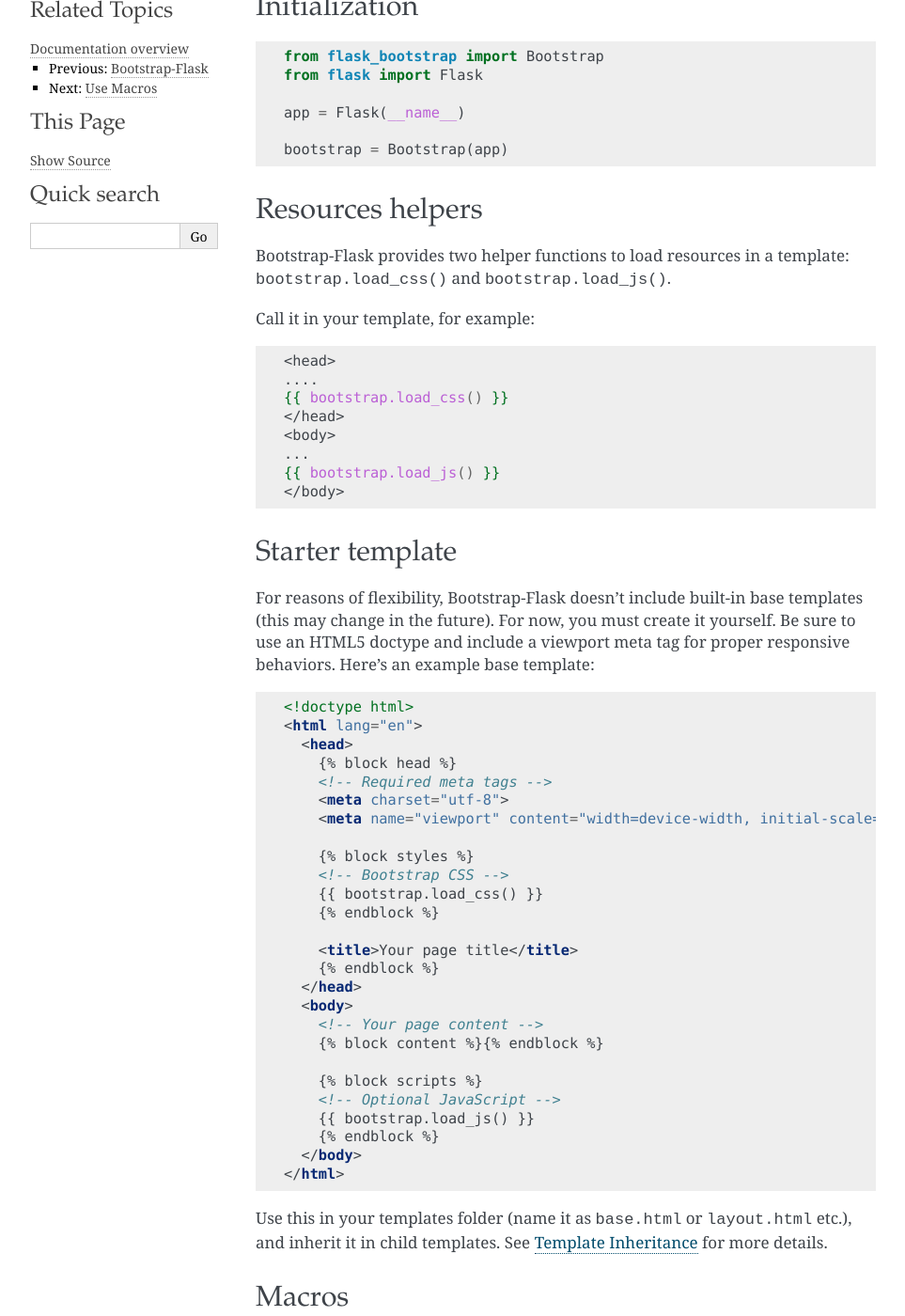
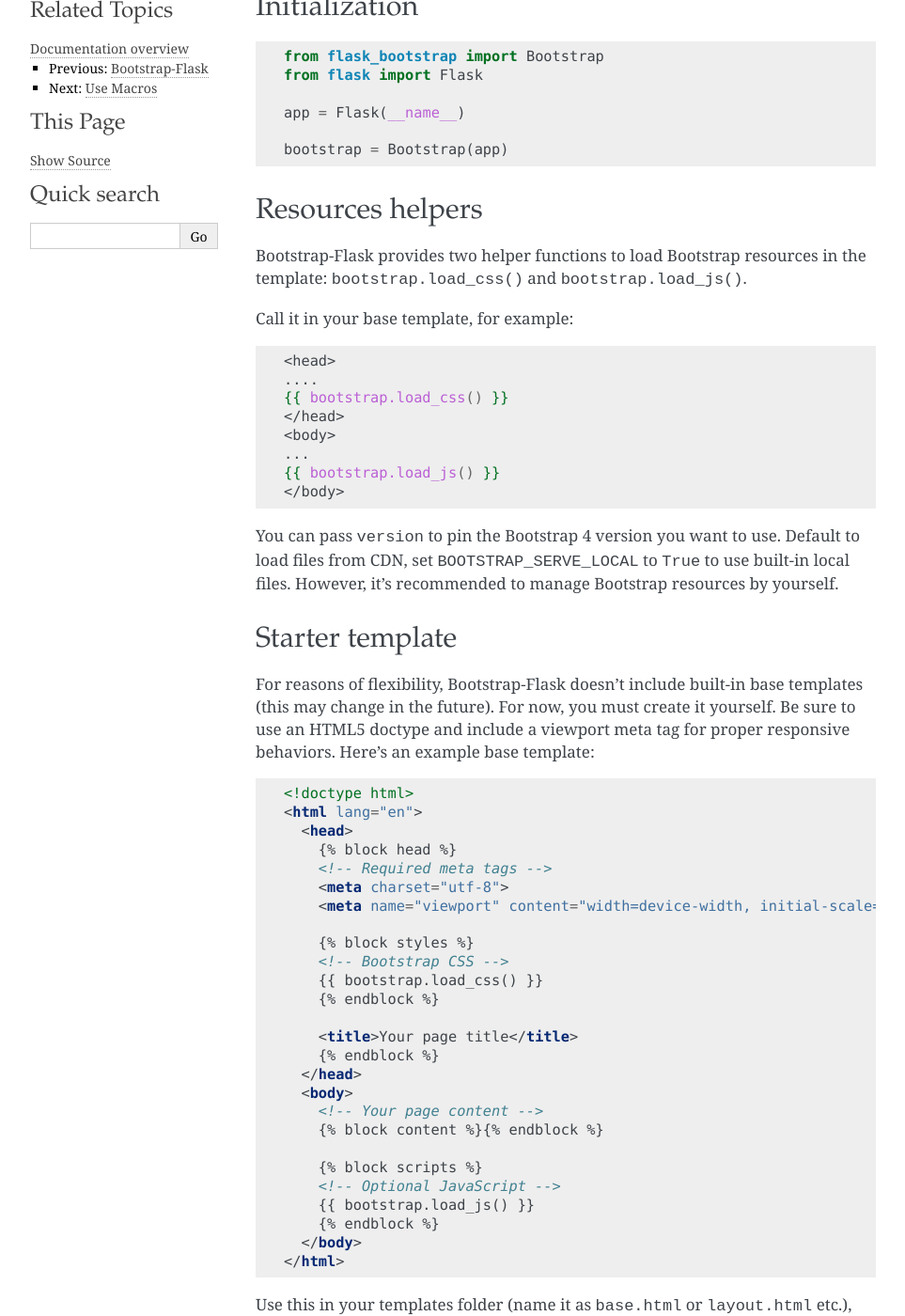
Before and after one commit to helloflask/bootstrap-flask, a Sphinx documentation site: the page built from docs/basic.rst, in a window 1280 px wide and 1400 px high, scrolled down 235 px. Shown: the whole window at 94% size, without its empty margins (148-1111 px from the left). Built offline with Sphinx 7.4.7, drawn with Linux system fonts in a browser that asks for light colours; some of the changed text lies outside the part shown.

Commit message:
Update basic.rst

```diff
--- a/docs/basic.rst
+++ b/docs/basic.rst
@@ -23,10 +23,10 @@ Initialization
 Resources helpers
 -----------------
 
-Bootstrap-Flask provides two helper functions to load resources in a template:
+Bootstrap-Flask provides two helper functions to load Bootstrap resources in the template:
 ``bootstrap.load_css()`` and ``bootstrap.load_js()``.
 
-Call it in your template, for example:
+Call it in your base template, for example:
 
 .. code-block:: jinja
 
@@ -38,6 +38,9 @@ Call it in your template, for example:
     ...
     {{ bootstrap.load_js() }}
     </body>
+
+You can pass ``version`` to pin the Bootstrap 4 version you want to use. Default to load files from CDN, set ``BOOTSTRAP_SERVE_LOCAL``
+to ``True`` to use built-in local files. However, it's recommended to manage Bootstrap resources by yourself.
 
 Starter template
 -----------------
```
Also changed, not shown: other parts of docs/basic.rst (+2 -2 lines).
